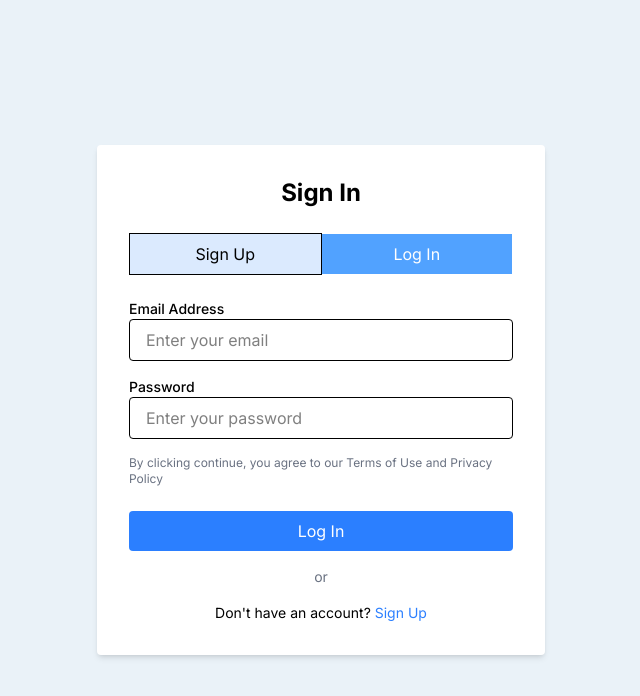
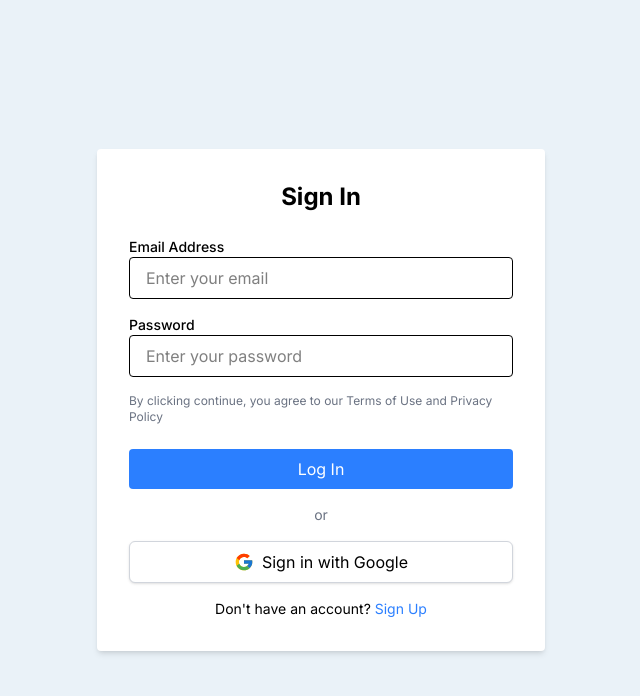
Before and after one commit to Hues-Apply/HA_frontend, a React (Vite) app: page /login in a window 1280 px wide. Shown: the top 696 px of the page, without its empty margins (319-959 px from the left). Built offline with nearby package versions, Linux system fonts and the light colour scheme.

Commit message:
Auto-commit before sync: Mon, Jun  9, 2025  1:56:43 AM

```diff
--- a/src/@types/images.d.ts
+++ /dev/null
@@ -1,9 +0,0 @@
-declare module '*.png';
-
-declare module '*.jpg';
-
-declare module '*.jpeg';
-
-declare module '*.svg';
-
-declare module '*.gif';
--- a/src/App.tsx
+++ b/src/App.tsx
@@ -16,6 +16,7 @@ import HowItWorks from "./sections/HowItWorks";
 // Authentication & onboarding pages
 import Login from "./sections/Login";
 import Signup from "./sections/Signup";
+import GoogleAuthCallback from "./components/GoogleAuthCallback";
 // Import placeholders for components that will be implemented later
 const VerifyEmail = () => <div>Email Verification</div>;
 const Onboarding = () => <div>Onboarding</div>;
@@ -50,12 +51,12 @@ const MainLayout = () => (
 
 function App() {
   return (
-    <Router>
-      <Routes>
+    <Router>      <Routes>
         {/* Public routes */}
         <Route path="/login" element={<Login />} />
         <Route path="/signup" element={<Signup />} />
         <Route path="/verify-email" element={<VerifyEmail />} />
+        <Route path="/auth/google/callback" element={<GoogleAuthCallback />} />
 
         {/* Protected routes without main layout */}
         <Route element={<ProtectedRoute />}>
--- /dev/null
+++ b/src/components/GoogleAuthCallback.tsx
@@ -0,0 +1,78 @@
+import { useEffect, useState } from 'react';
+import { useNavigate, useSearchParams } from 'react-router-dom';
+import { exchangeGoogleAuthCode } from '../services/auth';
+import { useAuth } from '../context/AuthContext';
+
+const GoogleAuthCallback = () => {
+  const [searchParams] = useSearchParams();
+  const navigate = useNavigate();
+  const { setUser } = useAuth();
+  const [error, setError] = useState<string | null>(null);
+
+  useEffect(() => {
+    const handleCallback = async () => {
+      try {
+        // Get the authorization code and state from the URL
+        const code = searchParams.get('code');
+        const state = searchParams.get('state');
+        const storedState = localStorage.getItem('oauth_state');
+
+        if (!code) {
+          throw new Error('No authorization code received from Google');
+        }
+
+        if (!state || state !== storedState) {
+          throw new Error('Invalid state parameter. The request may have been tampered with.');
+        }
+
+        // Exchange the code for tokens
+        const authResponse = await exchangeGoogleAuthCode(code, state);
+
+        // Clean up the state
+        localStorage.removeItem('oauth_state');
+
+        // Store tokens
+        localStorage.setItem('accessToken', authResponse.access_token);
+        localStorage.setItem('refreshToken', authResponse.refresh_token);
+
+        // Update user context
+        setUser(authResponse.user);
+
+        // Redirect to dashboard
+        navigate('/dashboard');
+      } catch (error) {
+        console.error('Error during Google authentication callback:', error);
+        setError(error instanceof Error ? error.message : 'Authentication failed');
+
+        // Redirect to login after a delay
+        setTimeout(() => {
+          navigate('/login');
+        }, 3000);
+      }
+    };
+
+    handleCallback();
+  }, [searchParams, navigate, setUser]);
+
+  return (
+    <div className="flex items-center justify-center h-screen bg-gray-100">
+      <div className="bg-white p-8 rounded-lg shadow-md max-w-md w-full text-center">
+        {error ? (
+          <>
+            <div className="text-red-600 font-medium text-xl mb-4">Authentication Failed</div>
+            <p className="text-gray-600 mb-4">{error}</p>
+            <p className="text-gray-500">Redirecting you back to the login page...</p>
+          </>
+        ) : (
+          <>
+            <div className="animate-spin rounded-full h-12 w-12 border-t-2 border-b-2 border-blue-500 mx-auto mb-4"></div>
+            <h2 className="text-xl font-medium mb-2">Signing you in...</h2>
+            <p className="text-gray-500">Please wait while we complete the authentication process.</p>
+          </>
+        )}
+      </div>
+    </div>
+  );
+};
+
+export default GoogleAuthCallback;
--- a/src/components/GoogleSignInButton.tsx
+++ b/src/components/GoogleSignInButton.tsx
@@ -1,108 +1,64 @@
-import { useEffect, useRef } from 'react';
-import { useNavigate } from 'react-router-dom';
-import { getGoogleClientId, authenticateWithGoogle } from '../services/auth';
-import { useAuth } from '../context/AuthContext';
+import { useState } from 'react';
+import { FcGoogle } from 'react-icons/fc';
+import { getGoogleClientId } from '../services/auth';
+import { BASE_URL } from '../services/api';
 
 interface GoogleSignInButtonProps {
-  onSuccess?: () => void;
-  redirect?: string;
   className?: string;
   text?: string;
 }
 
-declare global {
-  interface Window {
-    google?: {
-      accounts: {
-        id: {
-          initialize: (config: any) => void;
-          renderButton: (element: HTMLElement, options: any) => void;
-          prompt: () => void;
-        };
-      };
-    };
-  }
-}
-
 const GoogleSignInButton = ({
-  onSuccess,
-  redirect = '/dashboard',
   className = '',
   text = 'Sign in with Google'
 }: GoogleSignInButtonProps) => {
-  const buttonRef = useRef<HTMLDivElement>(null);
-  const navigate = useNavigate();
-  const { setUser } = useAuth();
+  const [isLoading, setIsLoading] = useState(false);
 
-  useEffect(() => {
-    // Load the Google Identity Services script
-    const loadGoogleScript = () => {
-      if (window.google) {
-        initializeGoogleSignIn();
-        return;
-      }
+  // Handle button click to redirect to Google OAuth
+  const handleSignInClick = async () => {
+    try {
+      setIsLoading(true);
 
-      const script = document.createElement('script');
-      script.src = 'https://accounts.google.com/gsi/client';
-      script.async = true;
-      script.defer = true;
-      script.onload = initializeGoogleSignIn;
-      document.body.appendChild(script);
-    };
+      // Get the Google client ID from your backend
+      const { client_id } = await getGoogleClientId();
 
-    // Initialize Google Sign-In once the script is loaded
-    const initializeGoogleSignIn = async () => {
-      try {
-        const { client_id } = await getGoogleClientId();
+      // Create the redirect URL for after authentication
+      const redirectUri = `${BASE_URL}/api/auth/google/callback`;
 
-        window.google?.accounts.id.initialize({
-          client_id,
-          callback: handleCredentialResponse,
-          auto_select: false,
-          cancel_on_tap_outside: true
-        });
+      // Generate a random state value for security
+      const state = Math.random().toString(36).substring(2);
+      localStorage.setItem('oauth_state', state);
 
-        if (buttonRef.current) {
-          window.google?.accounts.id.renderButton(buttonRef.current, {
-            theme: 'outline',
-            size: 'large',
-            type: 'standard',
-            text,
-            shape: 'rectangular',
-          });
-        }
-      } catch (error) {
-        console.error('Error initializing Google Sign-In:', error);
-      }
-    };
+      // Build the Google OAuth URL with the required parameters
+      const oauthUrl = new URL('https://accounts.google.com/o/oauth2/v2/auth');
 
-    loadGoogleScript();
-  }, [text]);
+      // Add required parameters
+      oauthUrl.searchParams.append('client_id', client_id);
+      oauthUrl.searchParams.append('redirect_uri', redirectUri);
+      oauthUrl.searchParams.append('response_type', 'code');
+      oauthUrl.searchParams.append('scope', 'email profile openid');
+      oauthUrl.searchParams.append('state', state);
+      oauthUrl.searchParams.append('access_type', 'offline');
+      oauthUrl.searchParams.append('prompt', 'select_account');
 
-  const handleCredentialResponse = async (response: any) => {
-    try {
-      const authResponse = await authenticateWithGoogle(response.credential);
-
-      // Store tokens
-      localStorage.setItem('accessToken', authResponse.access_token);
-      localStorage.setItem('refreshToken', authResponse.refresh_token);
-
-      // Update user context
-      setUser(authResponse.user);
-
-      // Execute success callback if provided
-      if (onSuccess) {
-        onSuccess();
-      }
-
-      // Redirect user
-      navigate(redirect);
+      // Redirect to Google's OAuth page
+      window.location.href = oauthUrl.toString();
     } catch (error) {
-      console.error('Authentication error:', error);
+      console.error('Error initiating Google Sign-In:', error);
+      alert("Could not start Google Sign-In. Please try again.");
+      setIsLoading(false);
     }
   };
-
-  return <div ref={buttonRef} className={className}></div>;
+  return (
+    <button
+      onClick={handleSignInClick}
+      disabled={isLoading}
+      className={`flex items-center justify-center gap-2 w-full py-2 px-4 border border-gray-300 rounded-md shadow-sm bg-white hover:bg-gray-50 transition-colors ${className}`}
+    >
+      <FcGoogle className="text-xl" />
+      <span>{isLoading ? "Redirecting to Google..." : text}</span>
+    </button>
+  );
 };
 
 export default GoogleSignInButton;
--- a/src/sections/Login.tsx
+++ b/src/sections/Login.tsx
@@ -1,14 +1,13 @@
 import { useState, FormEvent } from "react";
-import { Link } from "react-router-dom";
-import SignUp from "./Signup";
+import { Link, useNavigate } from "react-router-dom";
 import GoogleSignInButton from "../components/GoogleSignInButton";
 
-export default function AuthForm() {
-  const [isLogin, setIsLogin] = useState(true);
+export default function Login() {
   const [email, setEmail] = useState("");
   const [password, setPassword] = useState("");
   const [isLoading, setIsLoading] = useState(false);
-  const [error, setError] = useState("");  // Form handling logic only
+  const [error, setError] = useState("");
+  const navigate = useNavigate();
 
   const handleSubmit = async (e: FormEvent) => {
     e.preventDefault();
@@ -25,30 +24,12 @@ export default function AuthForm() {
       setIsLoading(false);
     }
   };
-
   return (
     <div className="flex h-screen bg-[#eaf2f8]">
       <div className="m-auto w-full max-w-md p-8 bg-white rounded shadow-md">
-        <h2 className="text-2xl font-bold text-center mb-6">{isLogin ? "Sign In" : "Sign Up"}</h2>
+        <h2 className="text-2xl font-bold text-center mb-6">Sign In</h2>
 
-        <div className="flex mb-6">
-          <button
-            className={`flex-1 py-2 border ${!isLogin ? "bg-blue-400 text-white" : "bg-blue-100"}`}
-            onClick={() => setIsLogin(false)}
-          >
-            Sign Up
-          </button>
-          <button
-            className={`flex-1 py-2 border border-l-0 ${isLogin ? "bg-blue-400 text-white" : "bg-blue-100"}`}
-            onClick={() => setIsLogin(true)}
-          >
-            Log In
-          </button>
-        </div>
-
-        {isLogin ? (
-          <>
-            {error && <div className="bg-red-100 text-red-700 p-2 rounded mb-4">{error}</div>}
+        {error && <div className="bg-red-100 text-red-700 p-2 rounded mb-4">{error}</div>}
 
             <form className="space-y-4" onSubmit={handleSubmit}>
               <div>
@@ -84,8 +65,7 @@ export default function AuthForm() {
                 className="w-full bg-blue-500 text-white py-2 rounded mt-2 hover:bg-blue-600 disabled:bg-blue-300"
                 disabled={isLoading}
               >
-                {isLoading ? "Logging in..." : "Log In"}
-              </button>
+                {isLoading ? "Logging in..." : "Log In"}              </button>
             </form>
 
             <div className="my-4 text-center text-sm text-gray-500">or</div>
@@ -98,10 +78,6 @@ export default function AuthForm() {
                 Sign Up
               </Link>
             </p>
-          </>
-        ) : (
-          <SignUp />
-        )}
       </div>
     </div>
   );
--- a/src/services/auth.ts
+++ b/src/services/auth.ts
@@ -33,14 +33,17 @@ export const getGoogleClientId = async (): Promise<{client_id: string}> => {
   return handleApiResponse(response);
 };
 
-// Handle Google authentication
-export const authenticateWithGoogle = async (credential: string): Promise<AuthResponse> => {
-  const response = await fetch(`${BASE_URL}/api/auth/google/`, {
+// Handle Google OAuth code exchange
+export const exchangeGoogleAuthCode = async (code: string, state: string): Promise<AuthResponse> => {
+  const response = await fetch(`${BASE_URL}/api/auth/google/callback`, {
     method: 'POST',
     headers: {
       'Content-Type': 'application/json'
     },
-    body: JSON.stringify({ credential })
+    body: JSON.stringify({
+      code,
+      state
+    })
   });
 
   return handleApiResponse(response);
```
